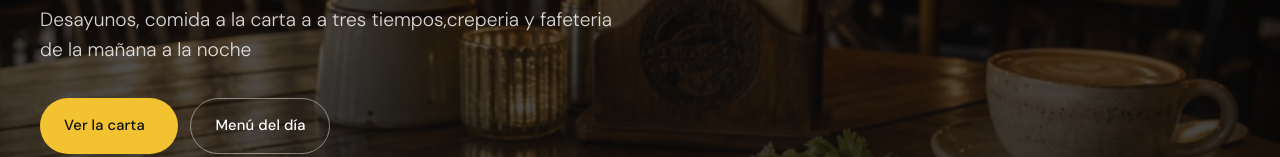
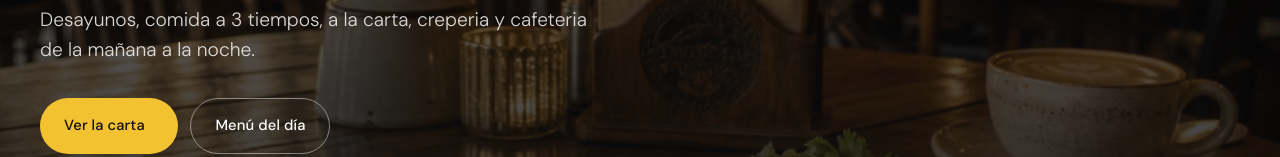
Before and after one commit to Bumercindoelcrac/pagina-web-bermely0, a plain HTML site: page index.html in a window 1280 px wide. Shown: the part 507-664 px from the top of the page. Drawn offline with nearby package versions, Linux system fonts and the light colour scheme; some icons are missing; a web font is replaced by a local one.

Commit message:
Fix typo and improve clarity in hero subtitle

```diff
--- a/index.html
+++ b/index.html
@@ -444,7 +444,7 @@ iconify-icon{vertical-align:-.15em;display:inline-block}
   <div class="hero-inner">
     <p class="eyebrow reveal-line"><span>Restaurante · Café</span><span class="dot"></span><span>San Francisco Tlaltenco</span></p>
     <h1 class="hero-title"><span class="word">Sabor</span> <span class="word">de</span> <span class="word em">casa,</span><br><span class="word">todos</span> <span class="word">los</span> <span class="word">días.</span></h1>
-    <p class="hero-sub">Desayunos, comida a la carta a a tres tiempos,creperia y fafeteria de la mañana a la noche</p>
+    <p class="hero-sub">Desayunos, comida a 3 tiempos, a la carta, creperia y cafeteria de la mañana a la noche.</p>
     <div class="hero-cta">
       <a href="#carta" class="btn btn-yellow">Ver la carta <iconify-icon icon="ph:arrow-right"></iconify-icon></a>
       <a href="#menu-dia" class="btn btn-ghost">Menú del día</a>
```
